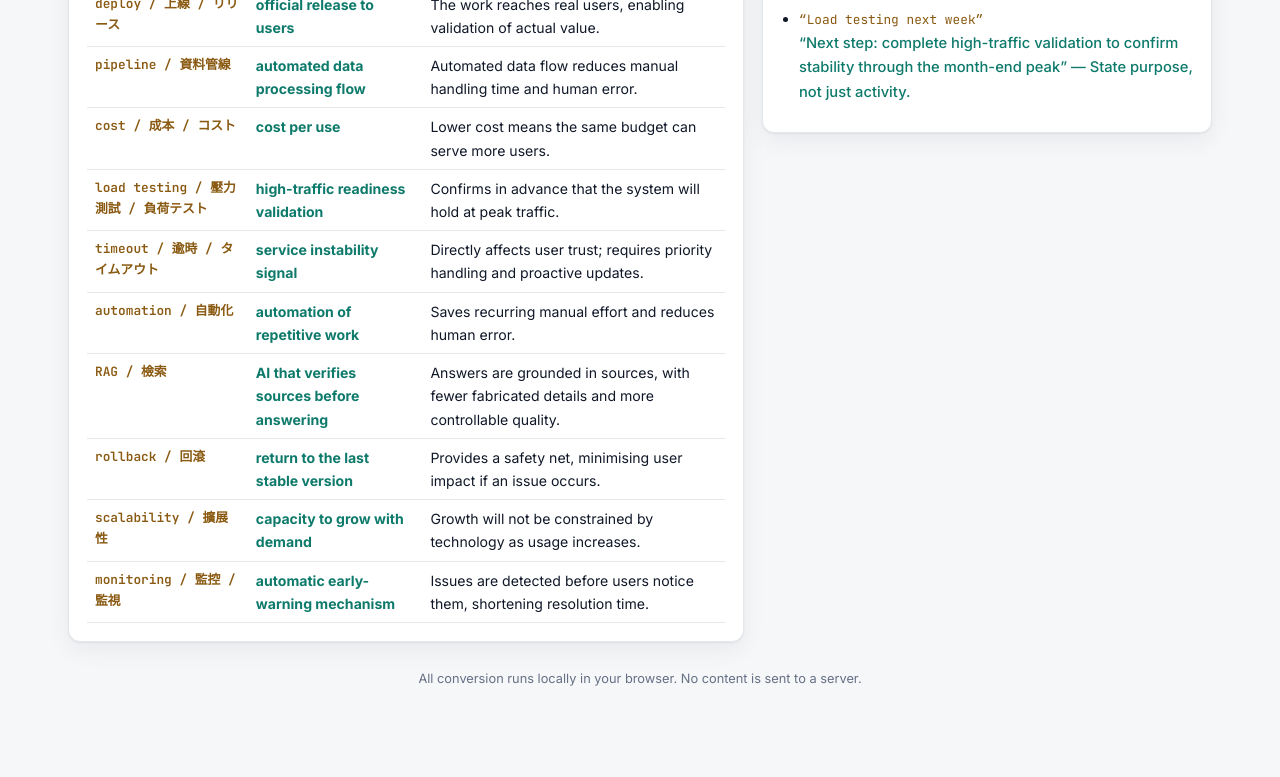
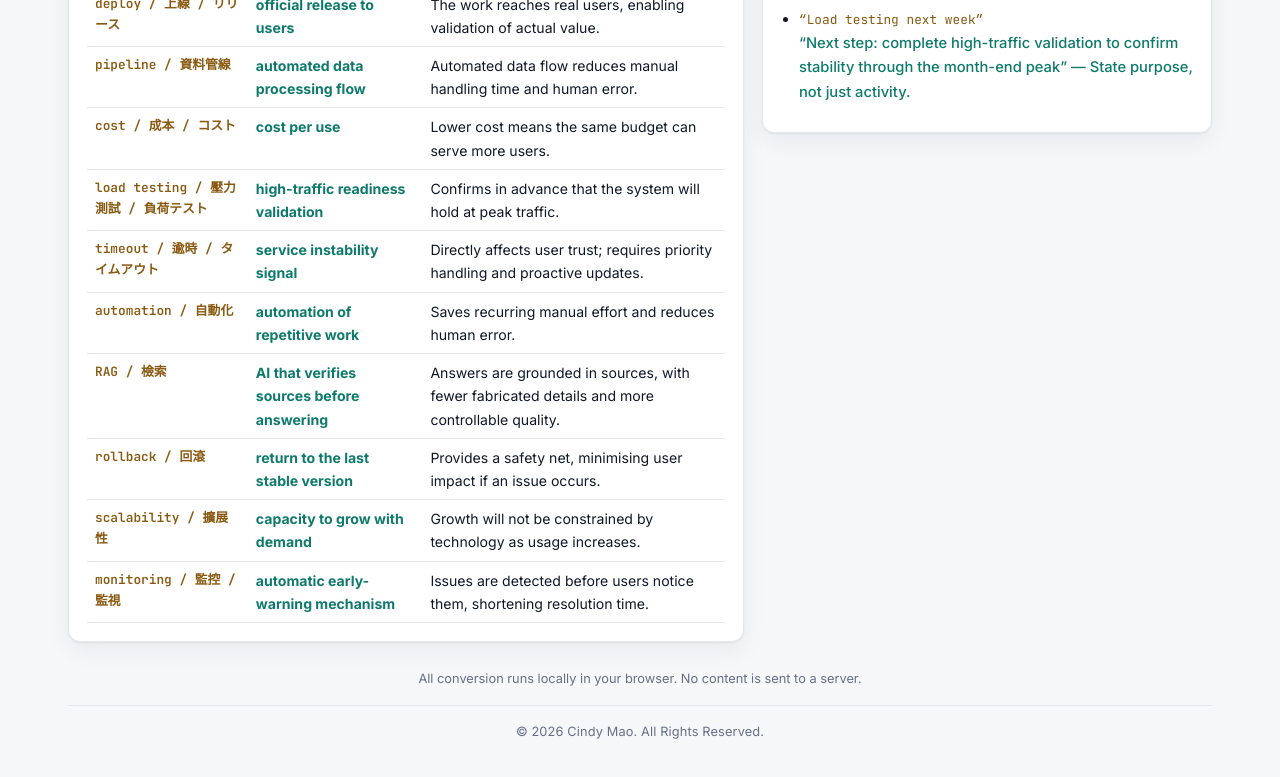
Before and after one commit to MaoKuangHsin/engineering-report-translator, a plain HTML site: page index.html in a window 1280 px wide. Shown: the part 1690-2467 px from the top of the page. Before the commit the page ends 2435 px from the top, so only its background shows below. Drawn offline with Linux system fonts and the light colour scheme.

Commit message:
Add copyright footer: © 2026 Cindy Mao. All Rights Reserved.

```diff
--- a/index.html
+++ b/index.html
@@ -105,6 +105,8 @@ textarea{width:100%;min-height:240px;resize:vertical;font-family:"JetBrains Mono
 .tips .before{font-family:"JetBrains Mono",monospace;font-size:.8rem;color:var(--tech)}
 .tips .after{color:var(--biz);font-weight:500}
 footer.note{margin-top:26px;color:var(--muted);font-size:.8rem;text-align:center}
+.site-credit{margin-top:16px;padding-top:16px;border-top:1px solid var(--line);color:var(--muted);font-size:.8rem;line-height:1.6;text-align:center;letter-spacing:.01em}
+.site-credit strong{color:var(--ink);font-weight:600}
 @media print{.controls,.examples,.translate-row,.out-actions,.lang-switch,.no-print{display:none!important}body{background:#fff}}
 </style>
 </head>
@@ -167,6 +169,7 @@ footer.note{margin-top:26px;color:var(--muted);font-size:.8rem;text-align:center
     <section class="card"><h2 id="uiTipsTitle"></h2><p class="card-sub" id="uiTipsSub"></p><div class="formula" id="uiFormula"></div><ul class="tips" id="tipsList"></ul></section>
   </div>
   <footer class="note" id="uiFooter"></footer>
+  <footer class="site-credit" id="uiCredit"></footer>
 </div>
 <script>
 (function(){
@@ -196,6 +199,7 @@ copy:"Copy report",download:"Download .txt",copied:"Copied ✓",
 glossTitle:"Terminology reference",glossSub:"How technical language is reframed for a business audience.",g1:"Engineers say",g2:"Report as",g3:"Business implication",
 tipsTitle:"Reporting standard",tipsSub:"The order senior stakeholders expect to read.",formula:'What was delivered <span>+</span> Quantified result <span>+</span> Impact on whom',
 footer:"All conversion runs locally in your browser. No content is sent to a server.",
+credit:"© 2026 Cindy Mao. All Rights Reserved.",
 count:function(l,c){return l+" lines · "+c+" characters"},
 greeting:"Hi team,",intro:"Please find this period’s progress update below:",thanks:"Thank you,",sign:"Mao",subject:"Subject"},
 zh:{eyebrow:"職場報告工具",title:"工程師報告翻譯器",
@@ -217,6 +221,7 @@ copy:"複製報告",download:"下載 .txt",copied:"已複製 ✓",
 glossTitle:"術語對照表",glossSub:"技術語言如何改寫為業務受眾能理解的表達。",g1:"工程師說法",g2:"報告寫法",g3:"業務意涵",
 tipsTitle:"報告撰寫標準",tipsSub:"高階主管期望的閱讀順序。",formula:'完成事項 <span>+</span> 量化成果 <span>+</span> 對誰產生什麼影響',
 footer:"所有轉換均在本機瀏覽器完成，內容不會傳送至任何伺服器。",
+credit:"© 2026 Cindy Mao。版權所有。",
 count:function(l,c){return l+" 行 · "+c+" 字"},
 greeting:"Hi 各位，",intro:"以下為本期進度更新：",thanks:"謝謝，",sign:"Mao",subject:"主旨"},
 ja:{eyebrow:"業務報告作成ツール",title:"エンジニア報告トランスレーター",
@@ -238,6 +243,7 @@ copy:"報告書をコピー",download:".txt をダウンロード",copied:"コ
 glossTitle:"用語対照表",glossSub:"技術用語をビジネス向けの表現に置き換えるための対照表です。",g1:"技術用語",g2:"報告書での表現",g3:"ビジネス上の意味",
 tipsTitle:"報告の標準構成",tipsSub:"経営層が期待する提示順序です。",formula:'実施内容 <span>+</span> 数値による成果 <span>+</span> 誰への影響',
 footer:"変換はすべてお使いのブラウザ内で処理され、内容がサーバーに送信されることはありません。",
+credit:"© 2026 Cindy Mao。全権利留保。",
 count:function(l,c){return l+" 行 · "+c+" 文字"},
 greeting:"関係各位",intro:"今期の進捗をご報告いたします。",thanks:"よろしくお願いいたします。",sign:"Mao",subject:"件名"}
 };
@@ -461,6 +467,7 @@ $("uiGlossTitle").textContent=u.glossTitle;$("uiGlossSub").textContent=u.glossSu
 $("gCol1").textContent=u.g1;$("gCol2").textContent=u.g2;$("gCol3").textContent=u.g3;
 $("uiTipsTitle").textContent=u.tipsTitle;$("uiTipsSub").textContent=u.tipsSub;$("uiFormula").innerHTML=u.formula;
 $("uiFooter").textContent=u.footer;
+$("uiCredit").textContent=u.credit;
 $("tipsList").innerHTML=TIPS[state.ui].map(function(t){return '<li><span class="before">'+esc(t[0])+'</span><br/><span class="after">'+esc(t[1])+"</span></li>"}).join("");
 buildSeg("segAudience",{manager:1,executive:1,cross:1,client:1},u.aud,state.audience,function(v){state.audience=v;if(lastPlainText)doTranslate()});
 buildSeg("segFormat",{weekly:1,slide:1,email:1,oneonone:1},u.fmt,state.format,function(v){state.format=v;if(lastPlainText)doTranslate()});
```
